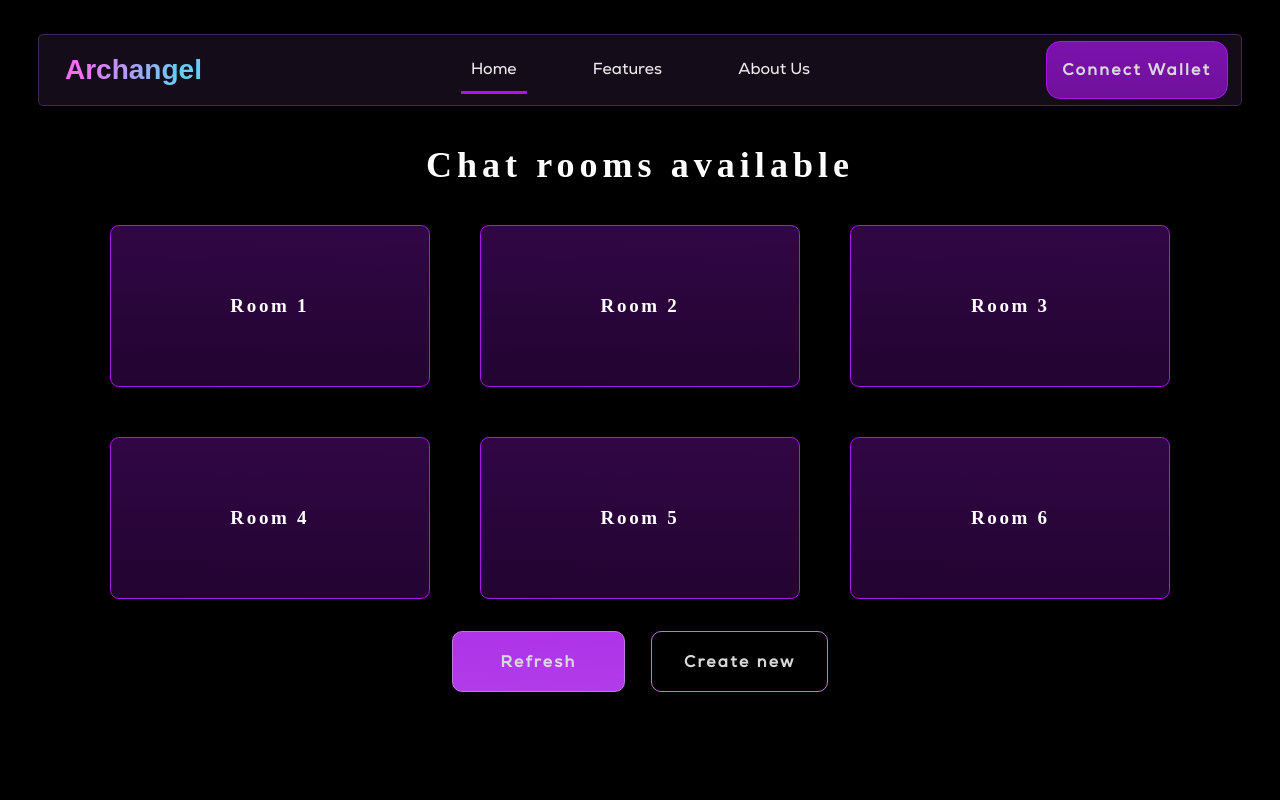
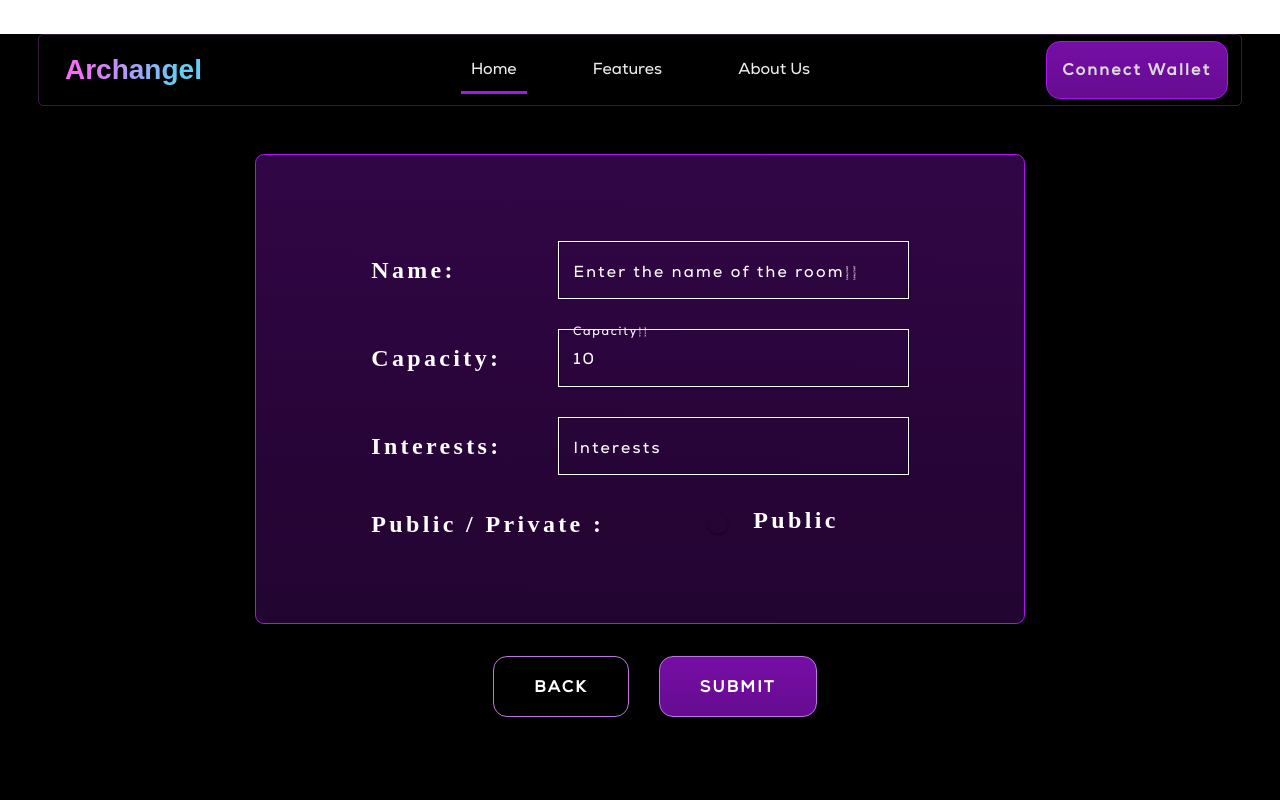
Before and after one commit to 07Vaishnavi-Singh/HackFSPro, a React (Create React App) app in the folder front-end/: page / in a window 1280 px wide. Both pictures are taken after a click on the button "Create new". Shown: the top 800 px of the page. Built offline with nearby package versions, Linux system fonts and the light colour scheme.

Commit message:
Room creation form

```diff
--- a/front-end/src/Components/AvailableRooms.jsx
+++ b/front-end/src/Components/AvailableRooms.jsx
@@ -4,7 +4,7 @@ import useMediaQuery from '@material-ui/core/useMediaQuery';
 import SwipeableViews from 'react-swipeable-views';
 import "../styles/AvailableRooms.css"
 
-function AvailableRooms() {
+function AvailableRooms({onButtonClick1}) {
   const theme = useTheme();
   const isMobile = useMediaQuery(theme.breakpoints.down('sm'));
 
@@ -32,7 +32,7 @@ function AvailableRooms() {
       )}
       <div id="button-container">
         <button id="refresh">Refresh</button>
-        <button id="create-new">Create new</button>
+        <button id="create-new" onClick={onButtonClick1}>Create new</button>
       </div>
     </div>
   );
@@ -56,6 +56,7 @@ const styles = {
     border: '1.11168px solid #AA14F0',
     borderRadius: '8.8934px',
     padding: '20px',
+    clipPath: 'polygon(12% 0%, 100% 0%, 100% 100%, 0% 100%, 0% 20%)',
   },
 };
 
--- /dev/null
+++ b/front-end/src/Components/RoomCreationForm.jsx
@@ -0,0 +1,168 @@
+import React, { useState } from "react";
+import Chip from "@material-ui/core/Chip";
+import TextField from "@material-ui/core/TextField";
+import FormControlLabel from "@material-ui/core/FormControlLabel";
+import Switch from "@material-ui/core/Switch";
+import Button from "@material-ui/core/Button";
+import IconButton from "@material-ui/core/IconButton";
+import { withStyles } from "@material-ui/core/styles";
+import "../styles/RoomCreation.css";
+
+function RoomForm({onButtonClick}) {
+  const [roomName, setRoomName] = useState("");
+  const [capacity, setCapacity] = useState(10);
+  const [interests, setInterests] = useState([]);
+  const [isPublic, setIsPublic] = useState(true);
+
+  const handleInputChange = (event) => {
+    setRoomName(event.target.value);
+  };
+
+  const handleCapacityChange = (event) => {
+    let value = parseInt(event.target.value, 10);
+    if (isNaN(value)) {
+      value = "";
+    } else if (value < 2) {
+      value = 2;
+    } else if (value > 20) {
+      value = 20;
+    }
+    setCapacity(value);
+  };
+
+  const handleInterestsChange = (event) => {
+    if (event.key === "Enter") {
+      event.preventDefault();
+      const newInterest = event.target.value.trim();
+      if (newInterest && interests.length < 5) {
+        setInterests([...interests, newInterest]);
+        event.target.value = "";
+      }
+    }
+  };
+
+  const handleDeleteChip = (index) => {
+    const updatedInterests = [...interests];
+    updatedInterests.splice(index, 1);
+    setInterests(updatedInterests);
+  };
+
+  const handleToggleChange = (event) => {
+    setIsPublic(event.target.checked);
+  };
+
+  const handleSubmit = (event) => {
+    event.preventDefault();
+    // Perform any necessary actions with the form data
+    console.log("Room Name:", roomName);
+    console.log("Capacity:", capacity);
+    console.log("Interests:", interests);
+    console.log("Public:", isPublic);
+    // Reset the form
+    setRoomName("");
+    setCapacity(10);
+    setInterests([]);
+    setIsPublic(true);
+  };
+
+  return (
+    <>
+      <form onSubmit={handleSubmit}>
+        <div className="form-field">
+          <div className="form-title">Name:</div>
+          <div className="input">
+            <TextField
+              label="Enter the name of the room"
+              variant="outlined"
+
+              value={roomName}
+              onChange={handleInputChange}
+              fullWidth
+              required
+            />
+          </div>
+        </div>
+        <div className="form-field">
+          <div className="form-title">Capacity:</div>
+          <div className="input">
+            <TextField
+              label="Capacity"
+              type="number"
+              variant="outlined"
+
+              value={capacity}
+              onChange={handleCapacityChange}
+              inputProps={{
+                min: 2,
+                max: 20,
+              }}
+              fullWidth
+              required
+            />
+          </div>
+        </div>
+        <div className="form-field">
+          <div className="form-title">Interests:</div>
+          <div className="input">
+            <TextField
+              label="Interests"
+              variant="outlined"
+
+
+              onKeyDown={handleInterestsChange}
+              fullWidth
+            />
+          </div>
+          <div className="chips-container">
+            {interests.map((interest, index) => (
+              <Chip
+                key={index}
+                color="secondary"
+                label={interest}
+                onDelete={() => handleDeleteChip(index)}
+                className="chip"
+              />
+            ))}
+          </div>
+        </div>
+        <div className="form-field">
+          <div className="form-title ">Public / Private :</div>
+          <FormControlLabel
+            id="public-private"
+            control={
+              <Switch
+                checked={isPublic}
+                onChange={handleToggleChange}
+
+              />
+            }
+          />
+          <div id="toggle-value">{isPublic ? "Public " : "Private"}</div>
+        </div>
+      </form>
+      <div id="button-container">
+        <Button
+          id="button-stylings2"
+          onClick={onButtonClick}
+          variant="contained"
+          color="primary"
+          style={{ backgroundColor: "transparent" }}
+        >
+          Back
+        </Button>
+
+        <Button
+          id="button-stylings"
+          onClick={onButtonClick}
+          type="submit"
+          variant="contained"
+          color="primary"
+        >
+          Submit
+        </Button>
+      </div>
+    </>
+  );
+}
+
+export default RoomForm;
--- a/front-end/src/pages/RoomCreation.jsx
+++ b/front-end/src/pages/RoomCreation.jsx
@@ -1,14 +1,25 @@
-import React from "react";
+import React ,{useState} from "react";
 import Titlebar from "../Components/Titlebar";
 import Features from "../Components/Features";
 import AvailableRooms from "../Components/AvailableRooms";
+import RoomForm from "../Components/RoomCreationForm";
 import "../styles/App.css";
 
 function RoomCreation() {
+    const [showForm, setShowForm] = useState(false);
+
+    const handleOpen = () => {
+        setShowForm(true);
+    };
+
+    const handleClose = () => {
+        setShowForm(false);
+    };
+
     return <div id="dashboard-page">
         <div id="dashboard-container-1">
             <Titlebar />
-            <AvailableRooms />
+            {showForm ? <RoomForm onButtonClick={handleClose}/> : <AvailableRooms onButtonClick1={handleOpen}/>}
         </div>
         <div id="dashboard-container-2">
            <Features />
--- a/front-end/src/styles/App.css
+++ b/front-end/src/styles/App.css
@@ -121,3 +121,9 @@
 #dashboard-page{
   height: 280vh;
 }
+
+#dashboard-container-1{
+  height: 100vh;
+  margin: auto;
+  background-color: black !important;
+}
--- a/front-end/src/styles/AvailableRooms.css
+++ b/front-end/src/styles/AvailableRooms.css
@@ -1,7 +1,7 @@
 #available-rooms {
   height: auto;
 
-}
+}git stat
 
 #available-rooms-header {
   font-family: Orbitron;
@@ -59,6 +59,7 @@
 
 #room-container{
     margin: auto 7vw;
+
 }
 #button-conatainer{
     margin-top: 10vh;
--- /dev/null
+++ b/front-end/src/styles/RoomCreation.css
@@ -0,0 +1,134 @@
+* {
+    margin: 0;
+    padding: 0;
+    background-color: transparent !important;
+    z-index: 0;
+
+  }
+
+
+.form-field {
+  display: flex;
+  flex-direction: row;
+  padding-top: 30px;
+  width: 70%;
+  justify-content: space-between;
+  background-color: transparent;
+}
+
+form {
+    z-index: 80;
+  display: flex;
+  flex-direction: column;
+  justify-content: center;
+  align-items: center;
+  margin-top: 10%;
+  width: 60vw;
+  margin: auto;
+  background: linear-gradient(
+      0deg,
+      rgba(170, 20, 240, 0.2),
+      rgba(170, 20, 240, 0.2)
+    ),
+    linear-gradient(
+      180.71deg,
+      rgba(170, 20, 240, 0.2107) -97.37%,
+      rgba(170, 20, 240, 0.00447917) 99.37%,
+      rgba(217, 217, 217, 0) 99.38%,
+      rgba(217, 217, 217, 0) 99.38%
+    );
+  border: 1.11168px solid #aa14f0;
+  border-radius: 8.8934px;
+  padding: 7vh 0 10vh 0;
+  margin-top: 6vh;
+}
+.form-title {
+  font-family: Orbitron;
+  font-size: 24px;
+  font-weight: 700;
+  line-height: 30px;
+  letter-spacing: 0.14em;
+  text-align: left;
+  width: 90%;
+  display: flex;
+  align-items: center;
+  background-color: transparent;
+  color: white !important;
+
+}
+
+.input {
+  align-items: end;
+  background-color: transparent !important;
+  width: 900px !important;
+  border: 1px solid white !important;
+  color: whitesmoke !important;
+
+
+
+
+}
+
+.chips-container{
+    background-color: transparent !important;
+    font-family: 'Nexa'!important;
+font-style: normal !important;
+font-weight: 400 !important;
+font-size: 16px !important;
+line-height: 19px !important;
+letter-spacing: 0.14em !important;
+
+color: white !important;
+}
+
+.input *{
+    background-color: transparent !important;
+    font-family: 'Nexa'!important;
+font-style: normal !important;
+font-weight: 400 !important;
+font-size: 16px !important;
+line-height: 19px !important;
+letter-spacing: 0.14em !important;
+
+color: white !important;
+}
+
+#toggle-value{
+    font-family: Orbitron;
+  font-size: 24px;
+  font-weight: 700;
+  line-height: 30px;
+  letter-spacing: 0.14em;
+  margin-right: 70px;
+  color: white !important;
+}
+
+
+#button-stylings,#button-stylings2{
+font-family: Nexa;
+
+font-size: 16px;
+font-weight: 900;
+line-height: 19px;
+letter-spacing: 0.14em;
+text-align: left;
+padding: 20px 40px;
+margin-left: 30px;
+background: linear-gradient(0deg, rgba(170, 20, 240, 0.6), rgba(170, 20, 240, 0.6)), linear-gradient(180.71deg, rgba(170, 20, 240, 0.441) -97.37%, rgba(170, 20, 240, 0.009375) 99.37%, rgba(217, 217, 217, 0) 99.38%, rgba(217, 217, 217, 0) 99.38%);
+border: 1px solid #BB77DB;
+border-radius: 14px;
+
+}
+
+#button-stylings2{
+    background: none;
+}
+
+#interests{
+    background:none;
+}
+
+#public-private *{
+    background-color:transparent;
+    color: aliceblue !important;
+}
--- a/front-end/src/styles/Titlebar.css
+++ b/front-end/src/styles/Titlebar.css
@@ -2,6 +2,8 @@
   margin: 0;
   padding: 0;
   background-color: black;
+  z-index: 0;
+
 }
 
 @import url("https://fonts.googleapis.com/css2?family=Orbitron:wght@700&display=swap");
@@ -68,6 +70,7 @@
   color: #ececec;
   background: none;
 
+
 }
 
 .navlink:hover {
@@ -82,6 +85,7 @@
 }
 
 #login-container {
+
   background: linear-gradient(
       0deg,
       rgba(170, 20, 240, 0.6),
```
